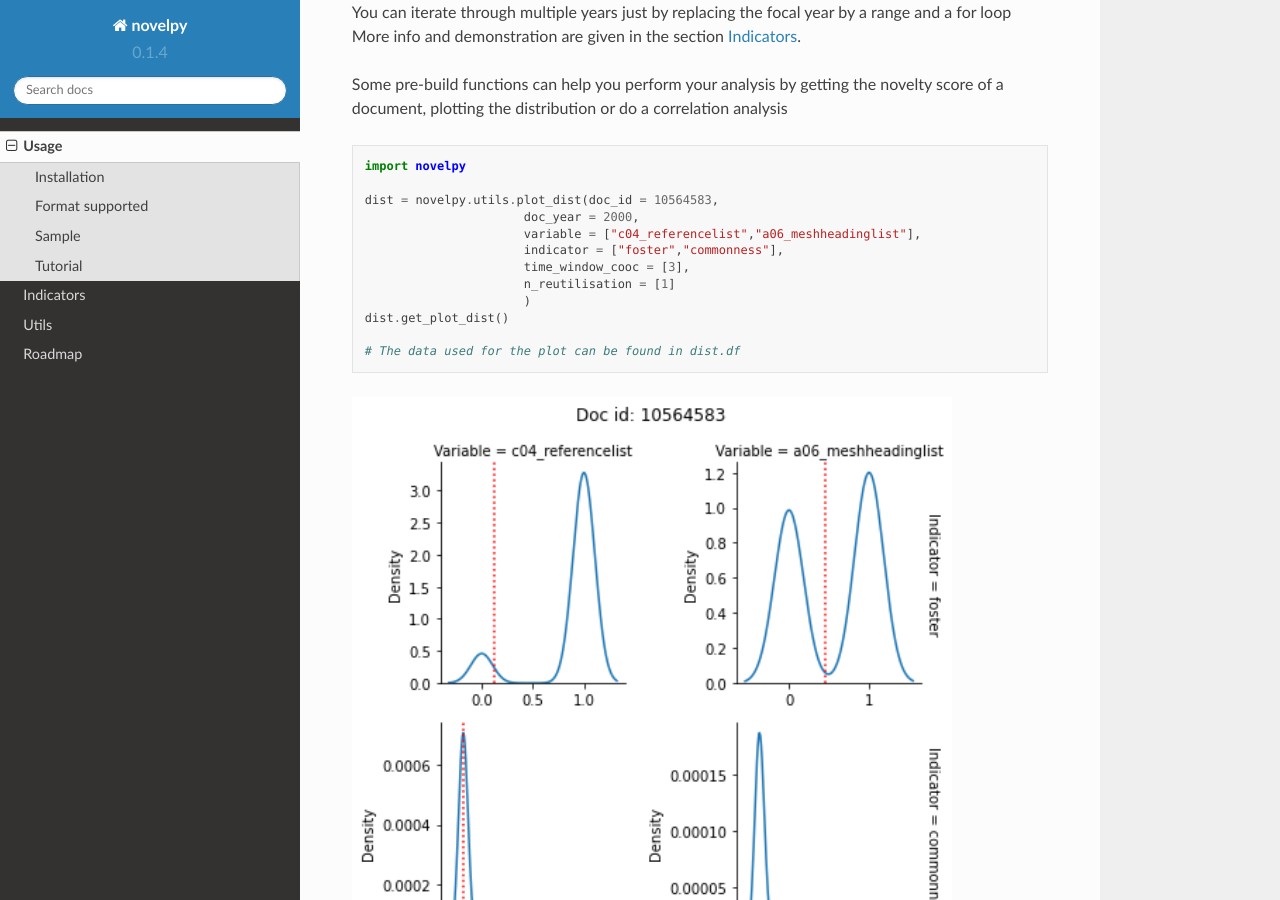
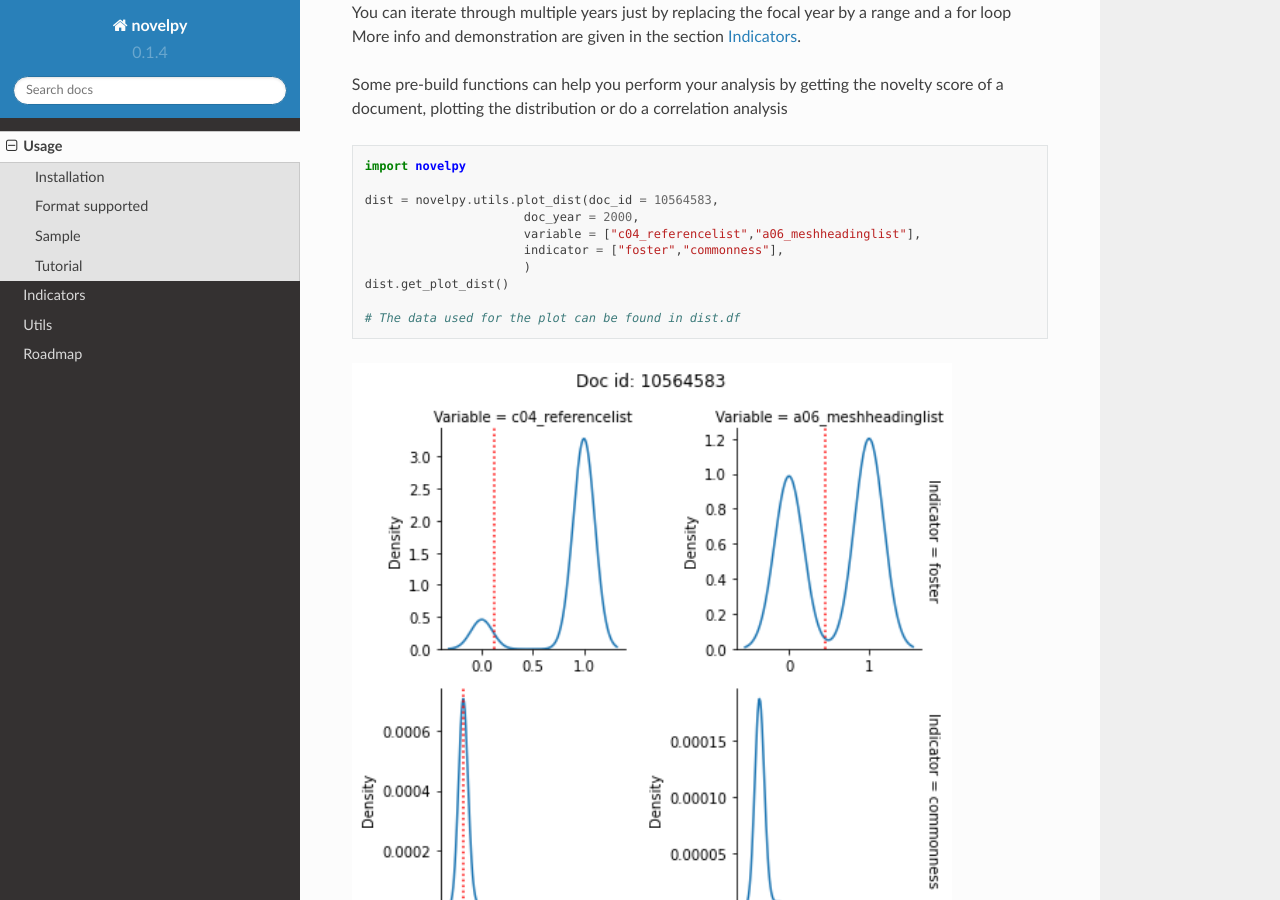
Before and after one commit to Kwirtz/novelpy, a Sphinx documentation site: the page built from docs/source/usage.rst, in a window 1280 px wide and 900 px high, scrolled down 2767 px. Built offline with Sphinx 7.4.7 and the Read the Docs theme 2.0.0, drawn with Linux system fonts in a browser that asks for light colours.

Commit message:
Update usage.rst

```diff
--- a/docs/source/usage.rst
+++ b/docs/source/usage.rst
@@ -151,8 +151,6 @@ Now you should have one more folder "Results" with a json for the focal year wit
                          doc_year = 2000,
                          variable = ["c04_referencelist","a06_meshheadinglist"],
                          indicator = ["foster","commonness"],
-                         time_window_cooc = [3],
-                         n_reutilisation = [1]
                          )
    dist.get_plot_dist()
 
```
